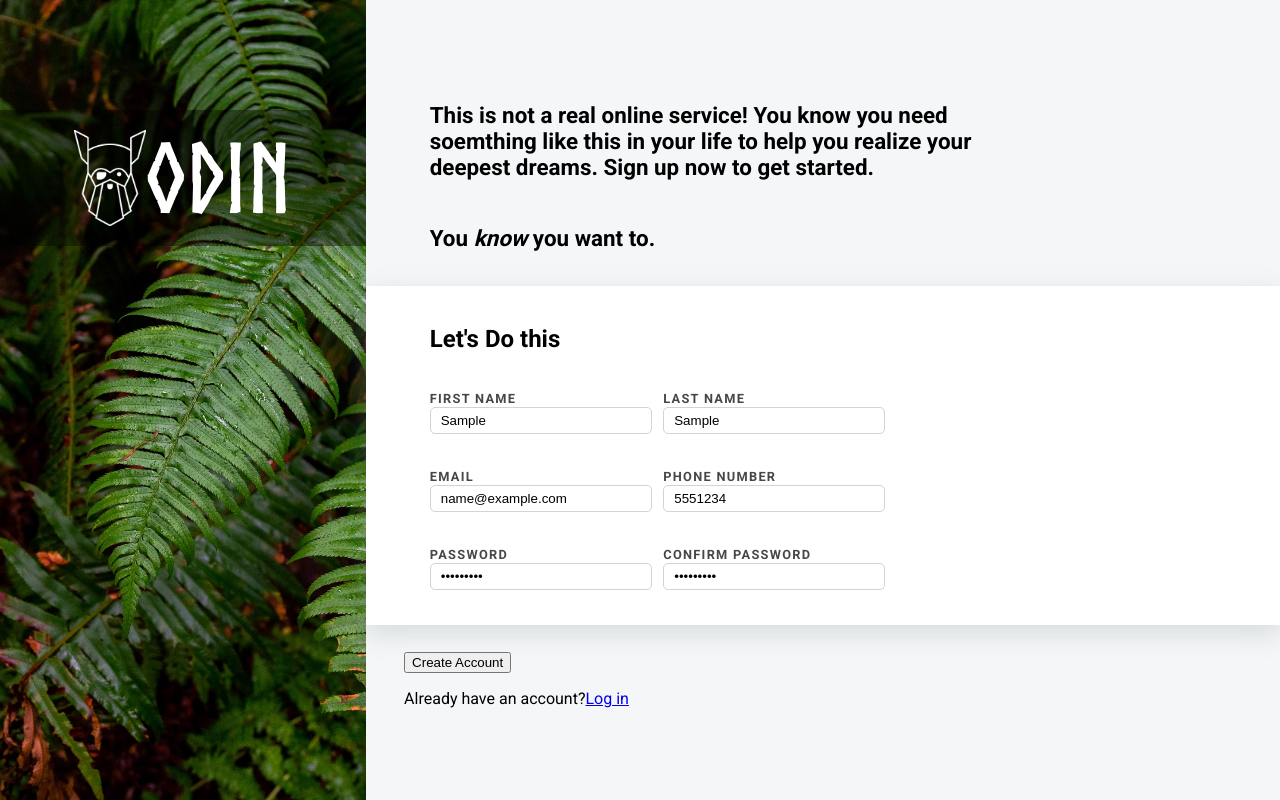
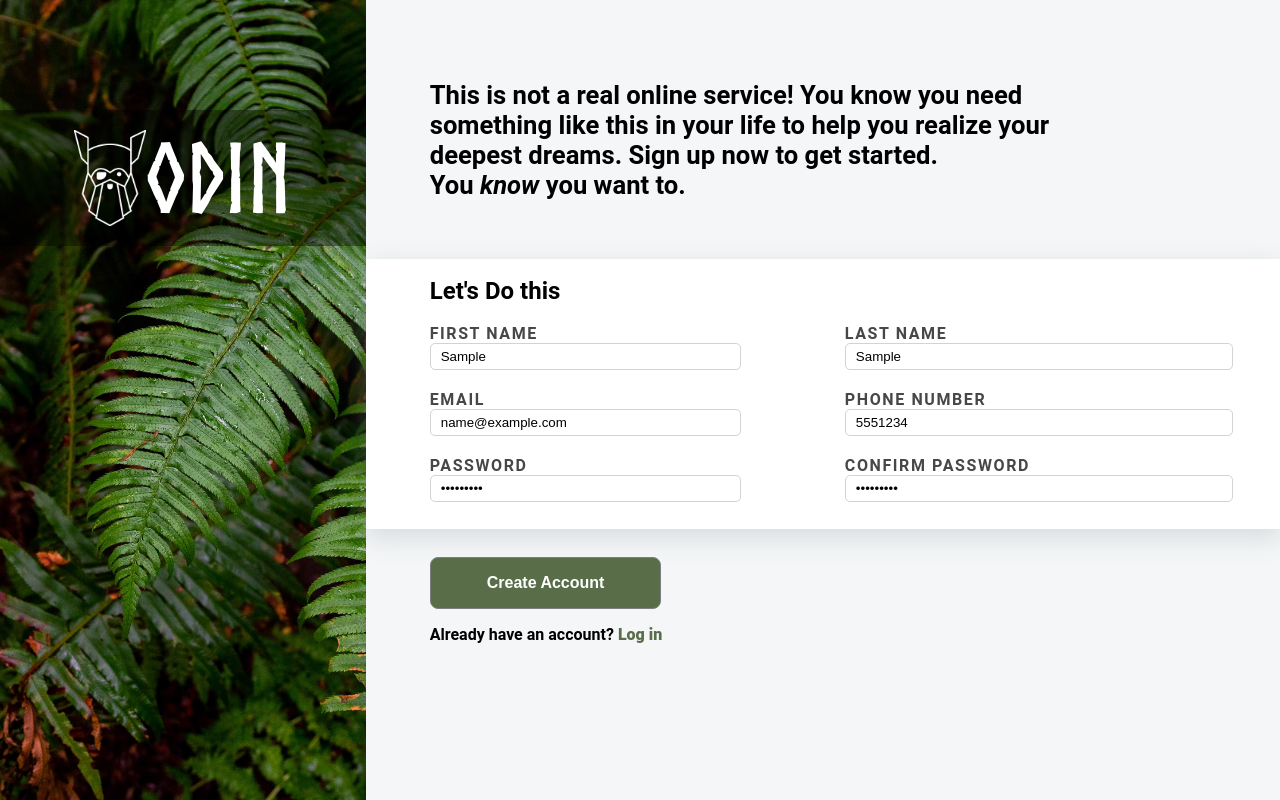
Before and after one commit to aurorn/signup-form, a plain HTML site: page index.html in a window 1280 px wide. Both pictures are taken after typing "Sample", "name@example.com", "Sample123", "Sample", "5551234", "Sample123" into the empty fields and a click on the button "Create Account". Drawn offline with Linux system fonts and the light colour scheme.

Commit message:
updated HTML, CSS and added JS

```diff
--- a/index.html
+++ b/index.html
@@ -7,7 +7,7 @@
     <title>Sign-Up Form</title>
     <link rel="Stylesheet" href="styles.css"/>
     <script src="./script.js" defer></script>
-    <style>@import url(https://fonts.googleapis.com/css2?family=Roboto:wght@100;300;400;500;700;900&display=swap);</style>
+
 </head>
 
 <body>
@@ -20,39 +20,47 @@
         </div>
         <div class="right-side">
             <div class="top-section">
-                <p class="hero-text">This is not a real online service! You know you need soemthing like this in your life to help you realize your deepest dreams. Sign up now to get started.</p>
+                <p class="hero-text">This is not a real online service! You know you need something like this in your life to help you realize your deepest dreams. Sign up now to get started.</p>
+
                 <p class="hero-text">You <em>know</em> you want to.</p>
             </div>
             <div class="mid-section">
                 <form action="#" method="get">
                     <h2>Let's Do this</h2>
+                    <br>
                     <div class="inputs">
                         <div class="left-form">
                             <p>
                                 <label for="f-name">First Name</label>
-                                <input class="error" type="text" i="f-name" name="f-name" pattern="^[A-Za-zÀ-ÖØ-öø-ÿ'\- ]{1,50}$" required />
+                                <input type="text" i="f-name" name="f-name" placeholder="Thor" required />
+
                             </p>
                             <p>
                                 <label for="mail">Email</label>
-                                <input class="error" type="email" id="mail" name="usermail" required/>
-                            </p>
+                                <input type="email" id="mail" name="usermail" placeholder="email@email.com" required/>
+
                             <p>
                                 <label for="user-pass">Password</label>
-                                <input class="error" type="password" name="user-pass" id="user-pass" required attern="(?=^.{8,}$)((?=.*\d)|(?=.*\W+))(?![.\n])(?=.*[A-Z])(?=.*[a-z]).*$" title="Must match with your password"/>
+                                <input class="error" type="password" name="user-pass" id="user-pass" placeholder="password" required />
+
                             </p>
                         </div>
                         <div class="right-form">
                             <p>
                                 <label for="l-name">Last Name</label>
-                                <input class="error" type="text" id="l-name" name="l-name" pattern="^[A-Za-zÀ-ÖØ-öø-ÿ'\- ]{1,50}$" required />
+                                <input type="text" id="l-name" name="l-name" placeholder="Odinson" required />
+
                             </p>
                             <p>
                                 <label for="p-number">Phone Number</label>
-                                <input class="error" type="tel" id="phone" name="phone" required pattern="\d{3}[\s]\d{3}[\s]\d{4}" required title="Must be in the format: 123 456 7890. US only"/>
+                                <input type="tel" id="phone" name="phone" placeholder="123 456 7890" required />
+
                             </p>
                             <p>
                                 <label for="user-pass-confirm">Confirm Password</label>
-                                <input class="error" type="password" name="user-pass-confirm" id="user-pass-confirm" required attern="(?=^.{8,}$)((?=.*\d)|(?=.*\W+))(?![.\n])(?=.*[A-Z])(?=.*[a-z]).*$" title="Must match with your password"/>
+                                <input class="error" type="password" name="user-pass-confirm" id="user-pass-confirm" placeholder="password" required />
+                                <span class="error-message" id="password-error" style="display: none;">* Passwords do not match</span>
+
                             </p>
                         </div>
                     </div>
@@ -60,7 +68,7 @@
             </div>
             <div class="bot-section">
                 <button type="submit" class="create">Create Account</button>
-                <p>Already have an account?<a href="#" class="log-in-link">Log in</a></p>
+                <p>Already have an account?<a href="#" class="log-in-link"> Log in</a></p>
             </div>
         </div>
     </main>
--- a/script.js
+++ b/script.js
@@ -0,0 +1,21 @@
+document.addEventListener("DOMContentLoaded", function() {
+    const passwordInput = document.getElementById('user-pass');
+    const confirmPasswordInput = document.getElementById('user-pass-confirm');
+    const passwordError = document.getElementById('password-error');
+
+    function checkPasswordsMatch() {
+        if (passwordInput.value !== '' && confirmPasswordInput.value !== '' && passwordInput.value !== confirmPasswordInput.value) {
+            passwordError.style.display = 'block'; // Display error message if passwords don't match and password is not empty
+            passwordInput.classList.add('error'); // Add error class to highlight the input
+            confirmPasswordInput.classList.add('error'); // Add error class to highlight the input
+        } else {
+            passwordError.style.display = 'none'; // Hide error message
+            passwordInput.classList.remove('error'); // Remove error class
+            confirmPasswordInput.classList.remove('error'); // Remove error class
+        }
+    }
+
+    // Call checkPasswordsMatch whenever either password input changes
+    passwordInput.addEventListener('input', checkPasswordsMatch);
+    confirmPasswordInput.addEventListener('input', checkPasswordsMatch);
+});
--- a/styles.css
+++ b/styles.css
@@ -11,20 +11,28 @@
     --form-bg: rgb(255, 255, 255, 1)
 }
 
-body {
+html {
+    box-sizing: border-box;
+}
+
+*, *:before, *:after {
+    box-sizing: inherit;
     margin: 0;
     padding: 0;
+}
+
+body {
     font-family: "Roboto", sans-serif;
 }
 
 main {
     display: flex;
     flex-direction: row;
+    height: 100vh;
 }
 
 .left-side {
     width: 40vw;
-    height: 100vh;
     background-image: url(./assets/photo-1585202900225-6d3ac20a6962.avif);
     background-size: cover;
     display: flex;
@@ -54,68 +62,118 @@ main {
 .right-side {
     display: flex;
     flex-direction: column;
-    box-shadow: inset;
     width: 100%;
     background-color: var(--right-bg);
 }
 
 .hero-text {
-    font-size: 1.4em;
+    font-size: 3.2vh;
     font-weight: bold;
 }
 
 .top-section {
+    box-sizing: inherit;
     margin-top: 10vh;
     display: flex;
     align-items: left;
     flex-direction: column;
     padding-left: 5vw;
     padding-bottom: 1vw;
-    width: 60%;
+    width: 80%;
 }
 
 .mid-section {
+    margin-top: 5%;
     background-color: var(--form-bg);
     padding-left: 5vw;
     padding-top: 2%;
-    padding-bottom: 2%;
+    padding-bottom: 3%;
     box-shadow: rgba(149, 157, 165, 0.308) 0px 8px 24px;
+
 }
 
 form {
-    width: 30vw;
+    width: 100%;
 }
 
 form .inputs {
     display: flex;
     flex-direction: row;
-    gap: 3%;
+    gap: 6.5em;
+
 }
 
 .left-form, .right-form {
     display: flex;
     flex-direction: column;
+    gap: 20px;
 }
 
 label {
     color: rgb(71, 71, 71);
     text-transform: uppercase;
-    font-size: 0.8em;
+    font-size: clamp(.5rem, 3vw, 1.0rem);
     font-weight: bold;
     letter-spacing: 0.1em;
-    margin-top: 30px;
+    margin-bottom: 5px;
 }
 
 form input {
-    width: 200px;
+    width: 100%;
     padding: 5px 10px;
     border: 1px solid rgb(211, 211, 211);
     border-radius: 5px;
 }
 
+
+input:focus {
+    border-color: #4a91e24d;
+    box-shadow: 0 0 5px rgba(74, 145, 226, 0.281);
+}
+
+
 .bot-section {
     margin-top: 3%;
-    padding-left: 3vw;
+    padding-left: 5vw;
+
+}
+
+button {
+    cursor: pointer;
+    font-size: 1rem;
+    font-weight: 900;
+    border: 1px solid grey;
+    border-radius: 8px;
+    margin-bottom: 1rem;
+    padding: 1em 3.5em;
+    color: #ffffff;
+    background-color: #596d48;
+}
+
+button:hover {
+    background-color: #799562;
+}
+
+button:active {
+    background-color: #47573a;
+}
+
+button + p {
+    font-weight: bold;
+}
+
+button + p > a {
+    text-decoration: none;
+    color: #596d48;
+    font-weight: 900;
+}
 
 
+
+
+.error-message {
+    display: none;
+    color: #ff0000; /* Red color */
+    font-size: 0.8rem;
+    margin-top: 5px;
 }
```
